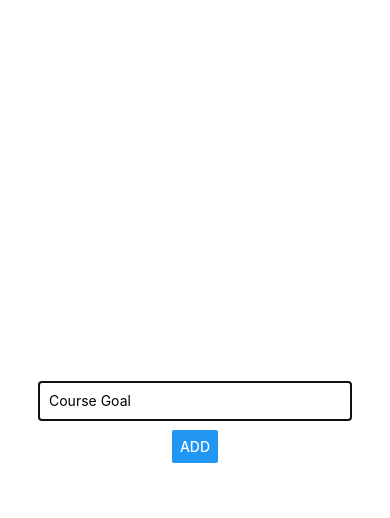
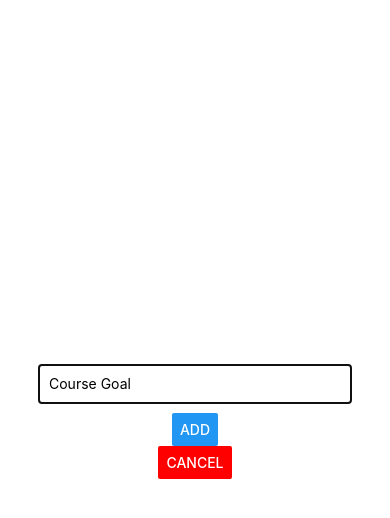
Before and after one commit to shawnhuangfernandes/react-native-practice, a React Native app: screen / in a window 390 px wide. Both pictures are taken after a click on the button "ADD NEW GOAL". Shown: the top 518 px of the page. Built offline with nearby package versions, Linux system fonts and the light colour scheme.

Commit message:
added a modal cancelling button

```diff
--- a/App.js
+++ b/App.js
@@ -12,11 +12,12 @@ export default function App() {
   const [courseGoals, setCourseGoals] = useState([]);
   const [isAddMode, setIsAddMode] = useState(false);
 
-  const addGoalHandler = (goalTitle) => {
+  const onAddGoal = (goalTitle) => {
     setCourseGoals(currentGoals => [
       ...currentGoals,
       { id: Math.random().toString(), value: goalTitle }
     ]);
+    setIsAddMode(false);
   };
 
   const onDelete = (goalId) => {
@@ -25,10 +26,14 @@ export default function App() {
     });
   }
 
+  const onCancel = () => {
+    setIsAddMode(false);
+  }
+
   return (
     <View style={styles.screen}>
       <Button title="Add New Goal" onPress={() => setIsAddMode(true)}/>
-      <GoalInput visible={isAddMode} addGoalHandler={addGoalHandler}/>
+      <GoalInput visible={isAddMode} onAddGoal={onAddGoal} onCancel={onCancel}/>
       <FlatList
         keyExtractor={(item, index) => item.id}
         data={courseGoals}
--- a/components/GoalInput.js
+++ b/components/GoalInput.js
@@ -8,6 +8,16 @@ const GoalInput = props => {
     setEnteredGoal(input);
   };
 
+  const addGoalHandler = () => {
+    props.onAddGoal(enteredGoal);
+    setEnteredGoal("");
+  };
+
+  const cancelModal = () => {
+    props.onCancel();
+    setEnteredGoal("");
+  }
+
   return (
     <Modal visible={props.visible} animationType="slide">
       <View style={styles.inputContainer}>
@@ -17,10 +27,8 @@ const GoalInput = props => {
           onChangeText={onGoalInputChange}
           value={enteredGoal}
         />
-        <Button
-          title="ADD"
-          onPress={props.addGoalHandler.bind(this, enteredGoal)}
-        />
+        <Button title="ADD" onPress={addGoalHandler} />
+        <Button title="CANCEL" color="red" onPress={cancelModal}/>
       </View>
     </Modal>
   );
```
